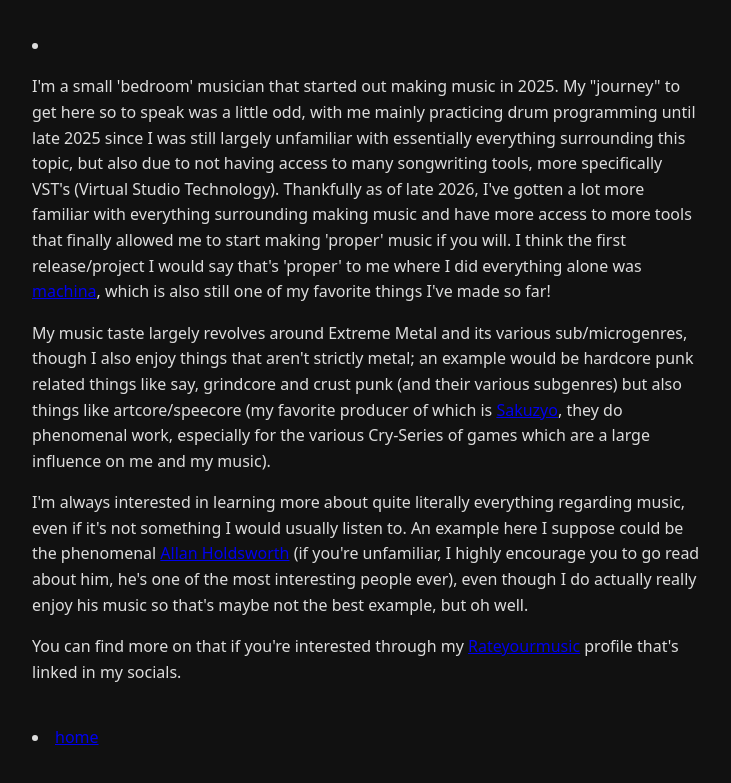
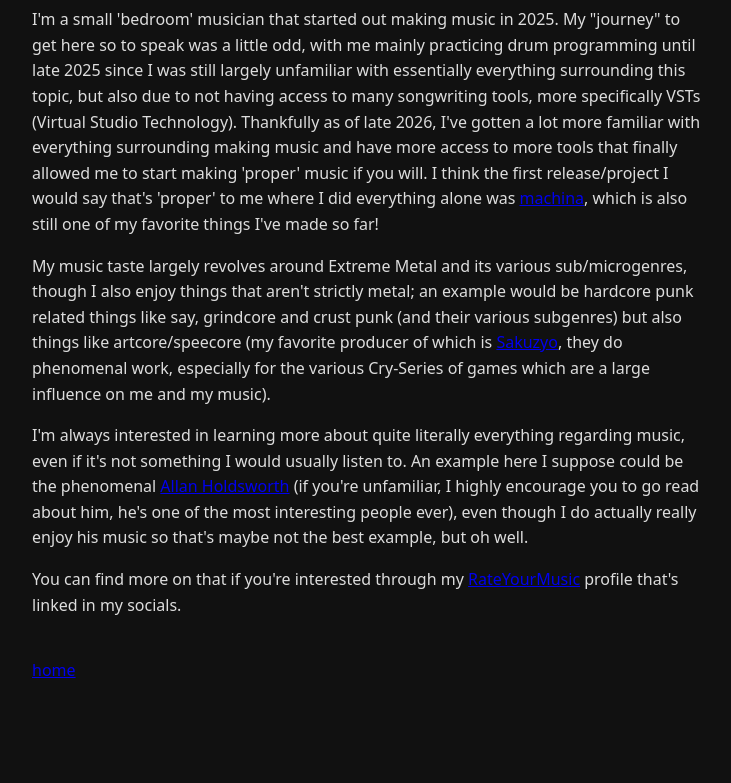
Before and after one commit to lumina0machina/lumina0machina.github.io, a plain HTML site: page about-me/index.html in a window 1280 px wide. Shown: the part 239-1022 px from the top of the page, without its empty margins (272-1003 px from the left). After the commit the page ends 955 px from the top, so only its background shows below. Drawn offline with Linux system fonts and the light colour scheme.

Commit message:
about me udpate

```diff
--- a/about-me/index.html
+++ b/about-me/index.html
@@ -17,33 +17,59 @@
              alt="lom"
              width="120" height="120">
     </a>
+</header>
 
-</header>
-<body>
 <main>
-    <h2>About me</h2>
+    <article class="aboutmee">
+        <h1>a little about me</h1>
 
-    <tag class="aboutme">
-        <li class="yap">
-                <p>
-                    I'm a small 'bedroom' musician that started out making music in 2025. My "journey" to get here so to speak was a little odd, with me mainly practicing drum programming until late 2025 since I was still largely unfamiliar with essentially everything surrounding this topic, but also due to not having access to many songwriting tools, more specifically VST's (Virtual Studio Technology).
-                    Thankfully as of late 2026, I've gotten a lot more familiar with everything surrounding making music and have more access to more tools that finally allowed me to start making 'proper' music if you will. I think the first release/project I would say that's 'proper' to me where I did everything alone was <a href="https://machina-da.bandcamp.com/album/mechanical-afterlife">machina</a>, which is also still one of my favorite things I've made so far!
-                </p>
-                <p>
-                    My music taste largely revolves around Extreme Metal and its various sub/microgenres, though I also enjoy things that aren't strictly metal; an example would be hardcore punk related things like say, grindcore and crust punk (and their various subgenres) but also things like artcore/speecore (my favorite producer of which is <a href="https://sakuzyo.bandcamp.com/album/crymachina-complete-soundtrack">Sakuzyo</a>, they do phenomenal work, especially for the various Cry-Series of games which are a large influence on me and my music).
-                </p>
-                <p>
-                    I'm always interested in learning more about quite literally everything regarding music, even if it's not something I would usually listen to. An example here I suppose could be the phenomenal <a href="https://en.wikipedia.org/wiki/Allan_Holdsworth">Allan Holdsworth</a> (if you're unfamiliar, I highly encourage you to go read about him, he's one of the most interesting people ever), even though I do actually really enjoy his music so that's maybe not the best example, but oh well.
-                </p>
-                <p>
-                    You can find more on that if you're interested through my <a href="https://rateyourmusic.com/~lumina_oldworld">Rateyourmusic</a> profile that's linked in my socials.
-                </p>
+        <p>
+            I'm a small 'bedroom' musician that started out making music in 2025. My "journey" to
+            get here so to speak was a little odd, with me mainly practicing drum programming
+            until late 2025 since I was still largely unfamiliar with essentially everything
+            surrounding this topic, but also due to not having access to many songwriting tools,
+            more specifically VSTs (Virtual Studio Technology). Thankfully as of late 2026, I've
+            gotten a lot more familiar with everything surrounding making music and have more
+            access to more tools that finally allowed me to start making 'proper' music if you
+            will. I think the first release/project I would say that's 'proper' to me where I did
+            everything alone was
+            <a href="https://machina-da.bandcamp.com/album/mechanical-afterlife">machina</a>,
+            which is also still one of my favorite things I've made so far!
+        </p>
 
-        </li>
+        <p>
+            My music taste largely revolves around Extreme Metal and its various sub/microgenres,
+            though I also enjoy things that aren't strictly metal; an example would be hardcore
+            punk related things like say, grindcore and crust punk (and their various subgenres)
+            but also things like artcore/speecore (my favorite producer of which is
+            <a href="https://sakuzyo.bandcamp.com/album/crymachina-complete-soundtrack">Sakuzyo</a>,
+            they do phenomenal work, especially for the various Cry-Series of games which are a
+            large influence on me and my music).
+        </p>
 
+        <p>
+            I'm always interested in learning more about quite literally everything regarding
+            music, even if it's not something I would usually listen to. An example here I suppose
+            could be the phenomenal
+            <a href="https://en.wikipedia.org/wiki/Allan_Holdsworth">Allan Holdsworth</a>
+            (if you're unfamiliar, I highly encourage you to go read about him, he's one of the
+            most interesting people ever), even though I do actually really enjoy his music so
+            that's maybe not the best example, but oh well.
+        </p>
+
+        <p>
+            You can find more on that if you're interested through my
+            <a href="https://rateyourmusic.com/~lumina_oldworld">RateYourMusic</a> profile that's
+            linked in my socials.
+        </p>
+    </article>
 </main>
+
 <footer>
-    <li><a href="/">home</a></li>
+    <nav>
+        <a href="../">home</a>
+    </nav>
 </footer>
+
 </body>
 </html>
--- a/style.css
+++ b/style.css
@@ -50,6 +50,6 @@ header img {
     padding-left: 0.5rem;
 }
 
-.yap {
+.aboutmee {
     margin-bottom: 2.5rem;
 }
```
Also changed, not shown: index.html (+1 -1 lines).
